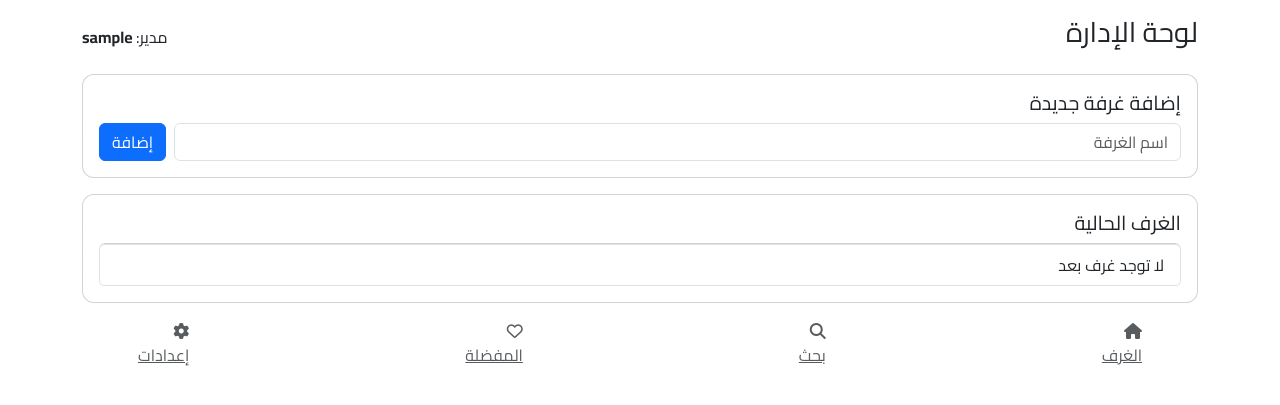
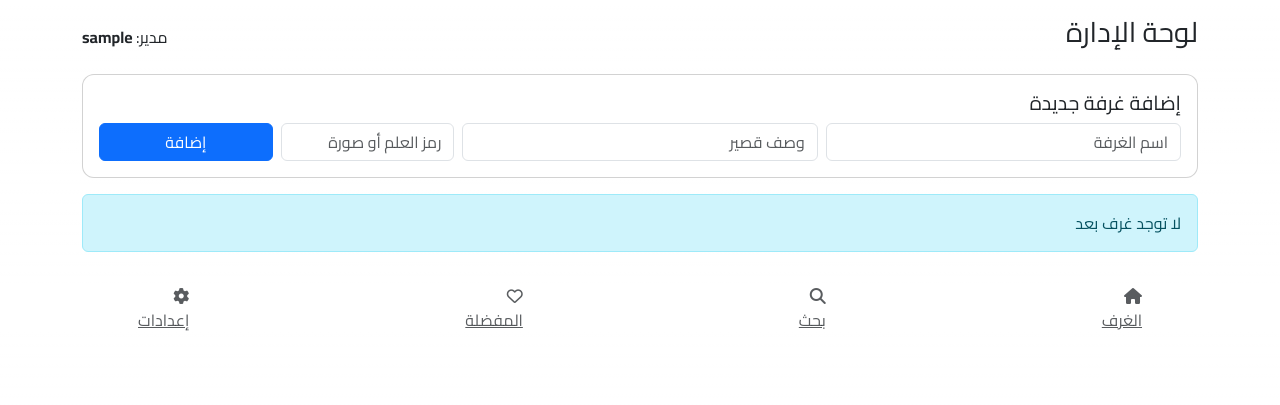
Before and after one commit to Mohammedkaadi/chat_app, a Flask app: page /admin in a window 1280 px wide. Shown: the part 56-461 px from the top of the page. Run offline with Flask 3, Linux system fonts and the light colour scheme; the visitor is signed in with stand-in values (Sample User, id 1); data that the repository does not hold is empty.

Commit message:
Update admin.html

```diff
--- a/templates/admin.html
+++ b/templates/admin.html
@@ -6,24 +6,28 @@
 </div>
 <div class="card p-3 mb-3">
   <h5>إضافة غرفة جديدة</h5>
-  <form method="post" class="d-flex gap-2">
-    <input name="room" class="form-control" placeholder="اسم الغرفة">
-    <button class="btn btn-primary">إضافة</button>
+  <form method="post" class="row g-2 align-items-center">
+    <div class="col-md-4"><input name="room" class="form-control" placeholder="اسم الغرفة"></div>
+    <div class="col-md-4"><input name="desc" class="form-control" placeholder="وصف قصير"></div>
+    <div class="col-md-2"><input name="flag" class="form-control" placeholder="رمز العلم أو صورة"></div>
+    <div class="col-md-2"><button class="btn btn-primary w-100">إضافة</button></div>
   </form>
 </div>
-<div class="card p-3">
-  <h5>الغرف الحالية</h5>
-  <ul class="list-group">
-    {% for r in rooms %}
-      <li class="list-group-item d-flex justify-content-between align-items-center">
-        <span>{{ r[1] }}</span>
+<div class="row">
+  {% for r in rooms %}
+    <div class="col-md-6 mb-2">
+      <div class="card p-2 d-flex justify-content-between align-items-center">
         <div>
-          <a href="{{ url_for('chat', room=r[1]) }}" class="btn btn-sm btn-outline-primary">فتح</a>
+          <div class="fw-bold">{{ r[1] }}</div>
+          <div class="text-muted small">{{ r[2] }}</div>
         </div>
-      </li>
-    {% else %}
-      <li class="list-group-item">لا توجد غرف بعد</li>
-    {% endfor %}
-  </ul>
+        <div>
+          <a class="btn btn-sm btn-outline-primary" href="{{ url_for('chat', room=r[1]) }}">فتح</a>
+        </div>
+      </div>
+    </div>
+  {% else %}
+    <div class="col-12"><div class="alert alert-info">لا توجد غرف بعد</div></div>
+  {% endfor %}
 </div>
 {% endblock %}
```
